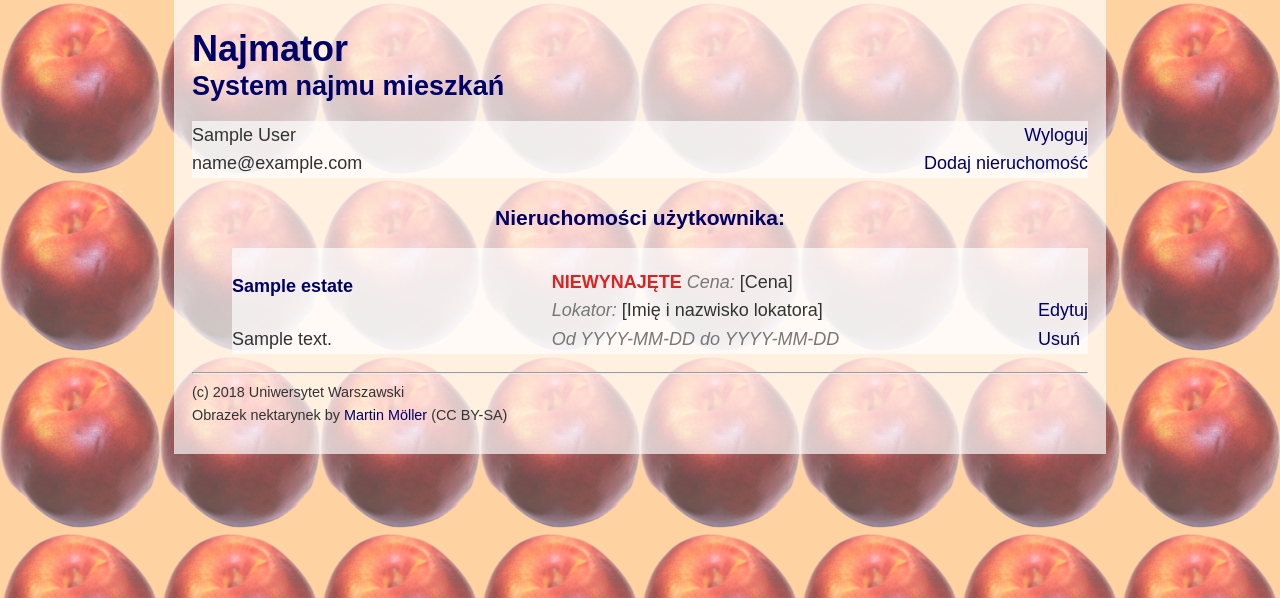
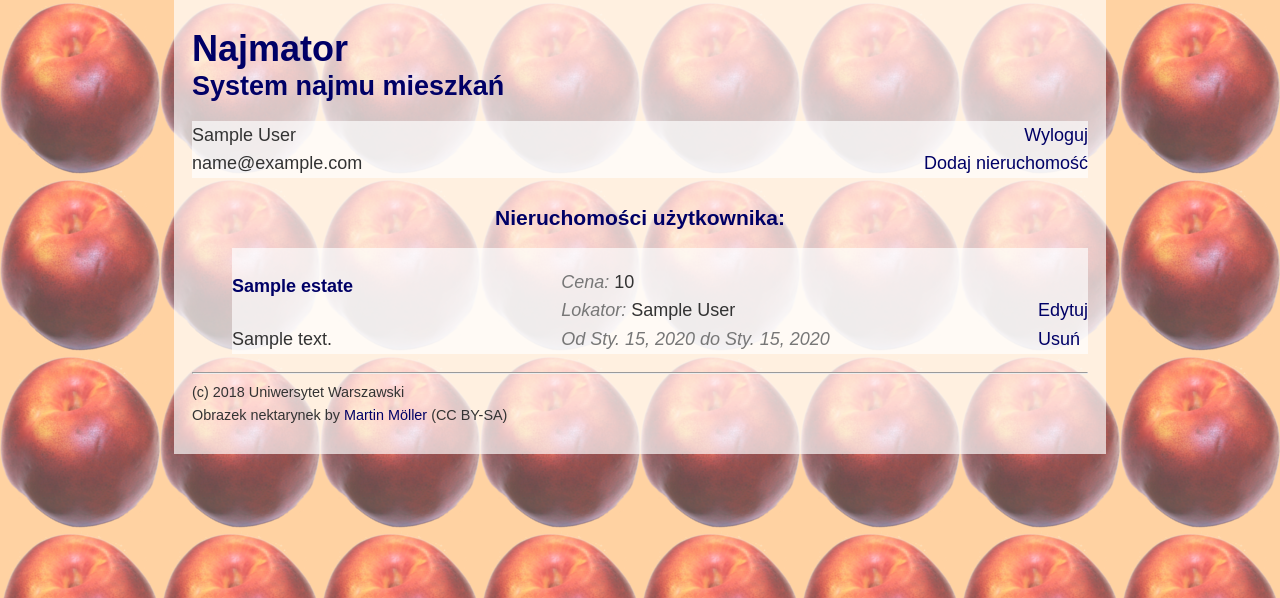
Before and after one commit to tn370413/najmator, a Django app: page /system/user_page/ in a window 1280 px wide. Shown: the top 598 px of the page. Run offline with Django 3.2, Linux system fonts and the light colour scheme; a user stored in the database is signed in; tables that the repository leaves empty hold one stand-in row (values such as "Sample post").

Commit message:
Strona użytkownika

```diff
--- a/system_wynajmu/templates/strona_uzytkownika.html
+++ b/system_wynajmu/templates/strona_uzytkownika.html
@@ -25,29 +25,31 @@
 
 {% block main %}
     <ol id="estates_list">
-    {% for estate in estates %}
+    {% for estate, contract in cons.items %}
         <li><div class="estate_entry_wrapper">
             <div class="estate_part estate_info">
                 <a href="{% url 'system:estate_page' estate.id %}"><h4 class="estate_name">{{ estate.name }}</h4></a>
-                {{ estate.address }}
+                {{estate.address}}
             </div>
             <div class="estate_part estate_occupancy">
-                <!-- jeżeli nie wynajęte -->
-                    <span class="unoccupied_estate">NIEWYNAJĘTE</span>
-                <!-- koniec jeżeli -->
-                <!-- jeżeli wynajęte -->
+                {% if contract %}
                     <span class="label estate_property_label">Cena:</span>
-                    <span class="estate_price estate_data">[Cena]</span>
+                    <span class="estate_price estate_data">
+                        {{contract.price}}
+                    </span>
                     <br />
                     <span class="label estate_lodger_label">Lokator:</span>
                     <span class="estate_lodger_name estate_data">
-                        [Imię i nazwisko lokatora]
+                        {{contract.first_name}}
+                        {{contract.last_name}}
                     </span>
                     <br />
-                    <span class="estate_rent_dates">
-                        Od YYYY-MM-DD do YYYY-MM-DD
+                    <span class="estate_rent_dates">  Od {{contract.date_start}} do  {{contract.date_end}}
+
                     </span>
-                <!-- koniec jeżeli -->
+                {% else %}
+                    <span class="unoccupied_estate">NIEWYNAJĘTE</span>
+                {% endif %}
             </div>
             <div>
                 <a href="{% url 'system:estate_edit' estate.id%}">Edytuj</a>
@@ -56,6 +58,7 @@
             </div>
         </div></li>
     {% endfor %}
+
     </ol>
 {% endblock %}
 
--- a/system_wynajmu/views.py
+++ b/system_wynajmu/views.py
@@ -9,8 +9,17 @@ import datetime
 
 @login_required
 def user_page(request):
-    estates = Estate.objects.all().filter(user_id=request.user)
-    return render(request, 'strona_uzytkownika.html', {'estates': estates, 'user': request.user})
+    estates = Estate.objects.filter(user_id=request.user)
+    con = Contract.objects.all()
+    contracts = []
+    cons = {}
+    for e in estates:
+        c = Contract.objects.filter(estate_id = e)
+        try:
+            cons[e] = c[0]
+        except Exception:
+            cons[e] = None
+    return render(request, 'strona_uzytkownika.html', {'estates': estates, 'user': request.user, 'cons': cons})
 
 @login_required
 def delete_contract(request):
@@ -42,7 +51,7 @@ def estate_page(request, estate_id):
             found_contract = True
         else:
             return render(request, 'strona_nieruchomosci.html',
-            {'estate': estate, 'form': form, 'found': found_contract, 'invalid': True})
+            {'estate': estate, 'form': form, 'found': found_contract, 'invalid': True, 'con': con})
     if found_contract:
         request.session['cont'] = con.id
         form = ContractForm(instance=con)
@@ -50,7 +59,7 @@ def estate_page(request, estate_id):
             'form': form, 'found': found_contract, 'contract': con})
     else:
         form = ContractForm(instance=con)
-        return render(request, 'strona_nieruchomosci.html', {'estate': estate, 'form': form, 'found': found_contract})
+        return render(request, 'strona_nieruchomosci.html', {'estate': estate, 'form': form, 'found': found_contract, 'con': con})
 
 @login_required
 def estate_edit_page(request):
```
